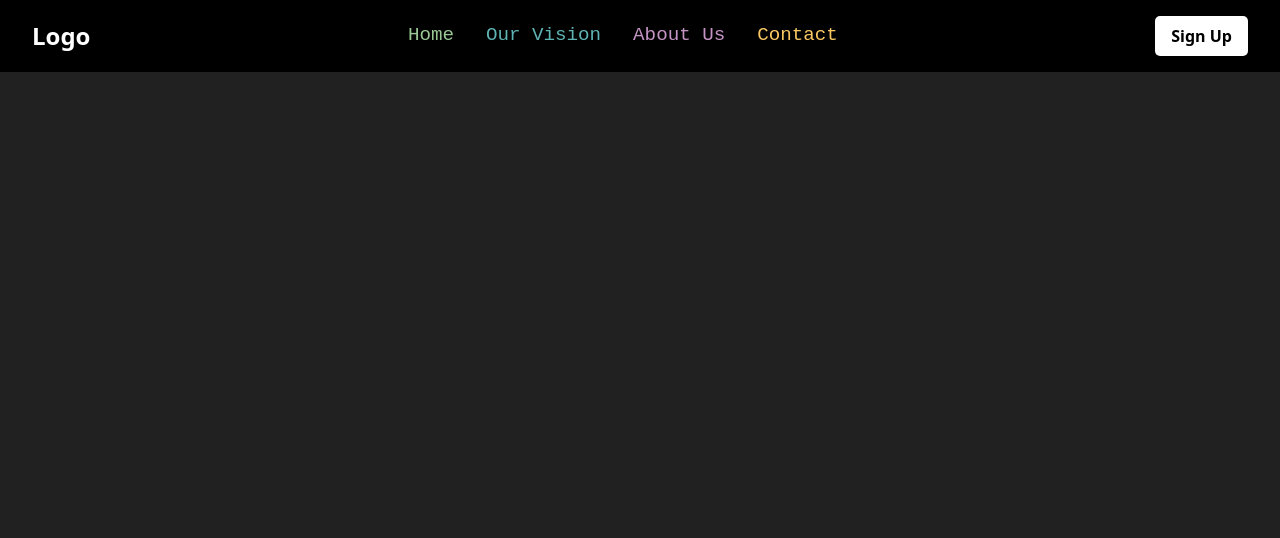
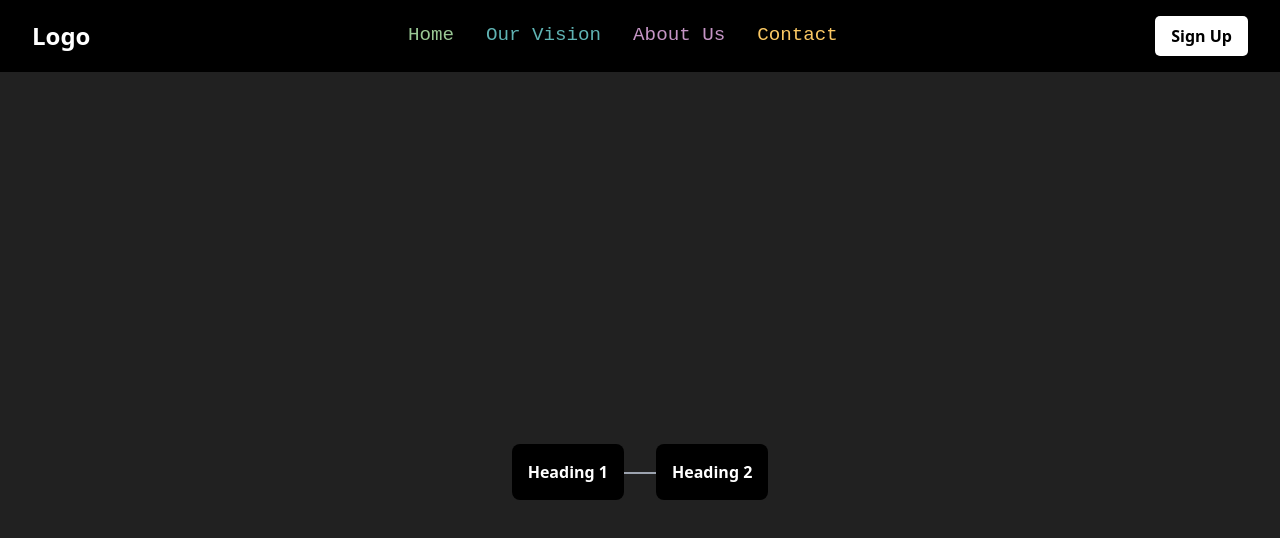
Before and after one commit to DuhanJishnu/LURN-beta, a React (Vite) app in the folder apps/frontend/: page /flowchart in a window 1280 px wide. Shown: the top 538 px of the page. Built offline with nearby package versions, Linux system fonts and the light colour scheme.

Commit message:
add Flowchart

```diff
--- a/apps/frontend/src/App.jsx
+++ b/apps/frontend/src/App.jsx
@@ -9,6 +9,7 @@ import AboutUs from "./pages/AboutUs.jsx";
 import Contact from "./pages/Contact.jsx";
 import Quiz from "./pages/Quiz.jsx";
 import Flashcards from "./pages/Flashcard.jsx";
+import Flowchart from "./pages/Flowchart.jsx";
 import "./index.css";
 
 function App() {
@@ -25,6 +26,7 @@ function App() {
                     <Route path="/welcome" element={<Welcome />} />
                     <Route path="/quiz" element={<Quiz />} />
                     <Route path="/flashcard" element={<Flashcards />} />
+                    <Route path="/flowchart" element={<Flowchart />} />
                 </Routes>
             </div>
         </Router>
--- /dev/null
+++ b/apps/frontend/src/pages/Flowchart.jsx
@@ -0,0 +1,45 @@
+import React, { useState } from "react";
+
+const FlowchartData = [
+  {
+    head: 'Heading 1',
+    desc: 'Description 1',
+  },
+  {
+    head: 'Heading 2',
+    desc: 'Description 2',
+  },
+];
+
+const Flowchart = () => {
+  const [hoveredIndex, setHoveredIndex] = useState(null);
+
+  return (
+    <div className="flowchart-container h-screen flex items-center justify-center space-x-8 relative p-10">
+      {FlowchartData.map((item, index) => (
+        <div
+          key={index}
+          className="relative group"
+          onMouseEnter={() => setHoveredIndex(index)}
+          onMouseLeave={() => setHoveredIndex(null)}
+        >
+          <div className="flowchart-item bg-black text-white p-4 rounded-lg w-fit text-center cursor-pointer">
+            <h3 className="font-bold">{item.head}</h3>
+          </div>
+
+          {index > 0 && index < FlowchartData.length && (
+            <div className="arrow w-8 h-0.5 bg-gray-400 absolute transform -translate-x-8 -translate-y-7"></div>
+          )}
+
+          {hoveredIndex === index && (
+            <div className="absolute -bottom-20 left-1/2 transform -translate-x-1/2 bg-gray-700 text-white p-4 rounded-lg w-64 text-center transition-opacity duration-300">
+              {item.desc}
+            </div>
+          )}
+        </div>
+      ))}
+    </div>
+  );
+};
+
+export default Flowchart;
```
